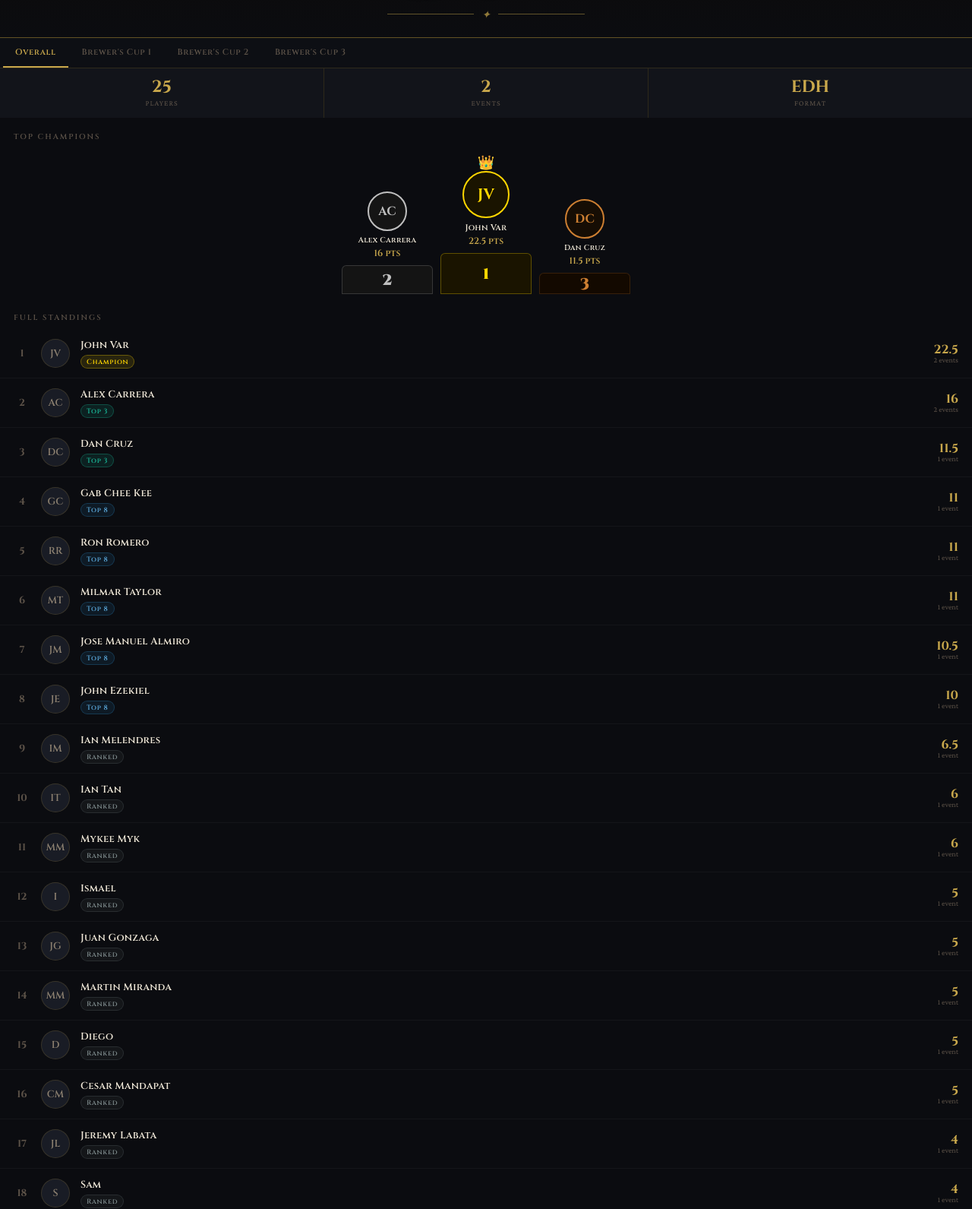
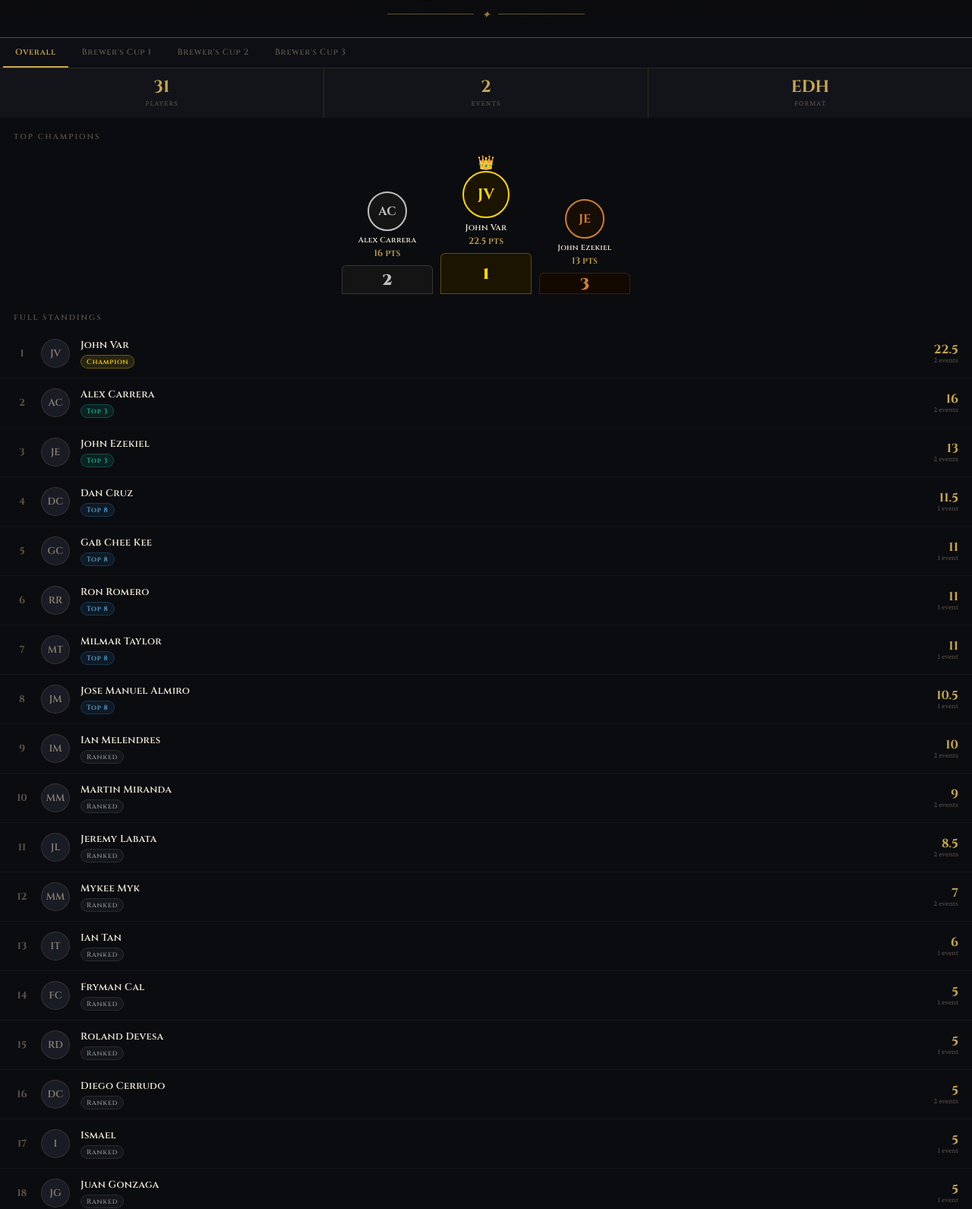
Before and after one commit to kiyance/Gauntlet, a plain HTML site: page index.html in a window 1280 px wide. Shown: the part 187-1778 px from the top of the page at 76% size. Drawn offline with nearby package versions, Linux system fonts and the light colour scheme.

Commit message:
Update final brewers cup 2 index.html

```diff
--- a/index.html
+++ b/index.html
@@ -461,50 +461,65 @@
 // ─────────────────────────────────────────────
 // DATA — Edit this section to update the board
 // ─────────────────────────────────────────────
+// ── HOW POINTS WORK ──────────────────────────────────────────────────────────
+// Each event has a raw "pts" value per player taken directly from the spreadsheet.
+// The overall total is the sum of pts across all events the player attended.
+// We store results as { name, pts } so the numbers always match the spreadsheet exactly.
+// ─────────────────────────────────────────────────────────────────────────────
+
 const EVENTS = [
   {
     id: 'bc1',
     name: "Brewer's Cup 1",
     date: "March 30, 2026",
-    // Points: index = finish position (1=1st, 2=2nd, etc.)
-    points: [0, 11.5, 11, 10.5, 10, 9, 2, 2, 2, 1, 1, 1, 1],
+    // finish → display label used in the event tab
     results: [
-      { name: "Dan Cruz",           finish: 1 },
-      { name: "Gab Chee Kee",       finish: 2 },
-      { name: "Jose Manuel Almiro", finish: 3 },
-      { name: "John Var",           finish: 4 },
-      { name: "Alex Carrera",       finish: 5 },
-      { name: "Finn Ashcroft",      finish: 6 },
-      { name: "Lyra Stormcrest",    finish: 7 },
-      { name: "Tobias Vex",         finish: 8 },
-      { name: "Cael Ironwood",      finish: 9 },
-      { name: "Nyx Pale",           finish: 10 },
-      { name: "Sable Marrow",       finish: 11 },
-      { name: "Ren Duskfall",       finish: 12 },
+      { name: "Dan Cruz",            pts: 11.5, finish: 1  },
+      { name: "Gab Chee Kee",        pts: 11,   finish: 2  },
+      { name: "Jose Manuel Almiro",  pts: 10.5, finish: 3  },
+      { name: "John Var",            pts: 10,   finish: 4  },
+      { name: "Alex Carrera",        pts: 9,    finish: 5  },
+      { name: "Jeremy Labata",       pts: 6.5,  finish: 6  },
+      { name: "Gabby Romero",        pts: 4,    finish: 7  },
+      { name: "Martin Miranda",      pts: 4,    finish: 7  },
+      { name: "Gerrard Romero",      pts: 3,    finish: 9  },
+      { name: "Jan Paolo Pineda",    pts: 4.5,  finish: 9  },
+      { name: "Bemas Cabida",        pts: 4.5,  finish: 9  },
+      { name: "Fryman Cal",          pts: 5,    finish: 9  },
+      { name: "Roland Devesa",       pts: 5,    finish: 9  },
+      { name: "John Ezekiel",        pts: 3,    finish: 9  },
+      { name: "Ian Melendres",       pts: 4,    finish: 9  },
+      { name: "Diego Cerrudo",       pts: 1,    finish: 9  },
+      { name: "Mykee Myk",           pts: 1,    finish: 9  },
+      { name: "Karl Buensalida",     pts: 1,    finish: 9  },
+      { name: "Patrick Padilla",     pts: 1,    finish: 9  },
+      { name: "Frederick Raj Umel",  pts: 1,    finish: 9  },
     ]
   },
   {
     id: 'bc2',
     name: "Brewer's Cup 2",
     date: "May 30, 2026",
-    // Points: index = finish position (1=1st, 2=2nd, etc.)
-    points: [0, 12.5, 11, 11, 10, 7, 6.5, 6, 6, 5, 5, 5, 4, 3, 2, 2],
     results: [
-      { name: "John Var",       finish: 1 },
-      { name: "Ron Romero",     finish: 2 },
-      { name: "Milmar Taylor",  finish: 3 },
-      { name: "John Ezekiel",   finish: 4 },
-      { name: "Alex Carrera",   finish: 5 },
-      { name: "Ian Melendres",  finish: 6 },
-      { name: "Ian Tan",        finish: 7 },
-      { name: "Mykee Myk",      finish: 8 },
-      { name: "Ismael",         finish: 9 },
-      { name: "Juan Gonzaga",   finish: 9 },
-      { name: "Martin Miranda", finish: 9 },
-      { name: "Diego",          finish: 10 },
-      { name: "Cesar Mandapat", finish: 11 },
-      { name: "Jeremy Labata",  finish: 12 },
-      { name: "Sam",            finish: 12 },
+      { name: "John Var",            pts: 12.5, finish: 1  },
+      { name: "Ron Romero",          pts: 11,   finish: 2  },
+      { name: "Milmar Taylor",       pts: 11,   finish: 3  },
+      { name: "John Ezekiel",        pts: 10,   finish: 4  },
+      { name: "Alex Carrera",        pts: 7,    finish: 5  },
+      { name: "Ian Melendres",       pts: 6,    finish: 6  },
+      { name: "Ian Tan",             pts: 6,    finish: 7  },
+      { name: "Mykee Myk",           pts: 6,    finish: 8  },
+      { name: "Ismael",              pts: 5,    finish: 9  },
+      { name: "Juan Gonzaga",        pts: 5,    finish: 9  },
+      { name: "Martin Miranda",      pts: 5,    finish: 9  },
+      { name: "Diego Cerrudo",       pts: 4,    finish: 10 },
+      { name: "Cesar Mandapat",      pts: 2,    finish: 11 },
+      { name: "Jeremy Labata",       pts: 2,    finish: 12 },
+      { name: "Sam",                 pts: 2,    finish: 12 },
+      { name: "Gerard Romero",       pts: 1,    finish: 13 },
+      { name: "Paulo Reyes",         pts: 1,    finish: 13 },
+      { name: "Francisca Asuncion",  pts: 1,    finish: 13 },
+      { name: "Mark Salazar",        pts: 0,    finish: 13 },
     ]
   }
 ];
@@ -512,10 +527,7 @@ const EVENTS = [
 // ─────────────────────────────────────────────
 // HELPERS
 // ─────────────────────────────────────────────
-function getPoints(finish, eventPoints) {
-  if (finish < eventPoints.length) return eventPoints[finish];
-  return eventPoints[eventPoints.length - 1]; // last value = default for deep finishes
-}
+// pts are stored directly on each result — no calculation needed
 
 function getStatus(rank) {
   if (rank === 1) return { label: 'Champion', cls: 'badge-champ' };
@@ -539,10 +551,12 @@ function buildOverall() {
   EVENTS.forEach(ev => {
     ev.results.forEach(r => {
       if (!totals[r.name]) totals[r.name] = { name: r.name, pts: 0, eventCount: 0 };
-      totals[r.name].pts += getPoints(r.finish, ev.points);
+      totals[r.name].pts += r.pts;
       totals[r.name].eventCount++;
     });
   });
+  // Round to avoid floating point display issues (e.g. 22.500000001)
+  Object.values(totals).forEach(p => { p.pts = Math.round(p.pts * 10) / 10; });
   return Object.values(totals).sort((a, b) => b.pts - a.pts);
 }
 
@@ -609,7 +623,6 @@ function renderEventTab(evId) {
       </div>
       <div class="event-card-body">
         ${ev.results.map(r => {
-          const pts = getPoints(r.finish, ev.points);
           const badge = badgeMap[r.finish] ? `<span class="er-badge ${badgeMap[r.finish]}" style="flex-shrink:0">${ordinal(r.finish)}</span>` : '';
           return `
           <div class="event-result-row">
@@ -618,7 +631,7 @@ function renderEventTab(evId) {
               <div style="font-family:'Cinzel',serif; font-size:12px; color:var(--text); white-space:nowrap; overflow:hidden; text-overflow:ellipsis;">${r.name}</div>
             </div>
             ${badge}
-            <div class="er-pts" style="flex-shrink:0; margin-left:6px;">+${pts}</div>
+            <div class="er-pts" style="flex-shrink:0; margin-left:6px;">+${r.pts}</div>
           </div>`;
         }).join('')}
       </div>
@@ -630,15 +643,21 @@ function renderEventTab(evId) {
 // ─────────────────────────────────────────────
 function renderScoringLegend() {
   const container = document.getElementById('scoring-legend');
-  container.innerHTML = EVENTS.map(ev => `
+  container.innerHTML = EVENTS.map(ev => {
+    // Collect unique finish → pts mappings for display
+    const seen = {};
+    ev.results.forEach(r => { if (!(r.finish in seen)) seen[r.finish] = r.pts; });
+    const entries = Object.entries(seen).sort((a,b) => a[0]-b[0]);
+    return `
     <div style="margin-bottom:14px;">
       <div style="font-family:'Cinzel',serif; font-size:10px; color:var(--gold); letter-spacing:0.1em; margin-bottom:6px;">${ev.name}</div>
       <div class="legend-grid">
-        ${ev.points.slice(1).map((pts, i) => `
-          <div class="legend-item"><span>${ordinal(i+1)}</span><strong>${pts} pts</strong></div>
+        ${entries.map(([fin, pts]) => `
+          <div class="legend-item"><span>${ordinal(Number(fin))}</span><strong>${pts} pts</strong></div>
         `).join('')}
       </div>
-    </div>`).join('');
+    </div>`;
+  }).join('');
 }
 
 // ─────────────────────────────────────────────
```
